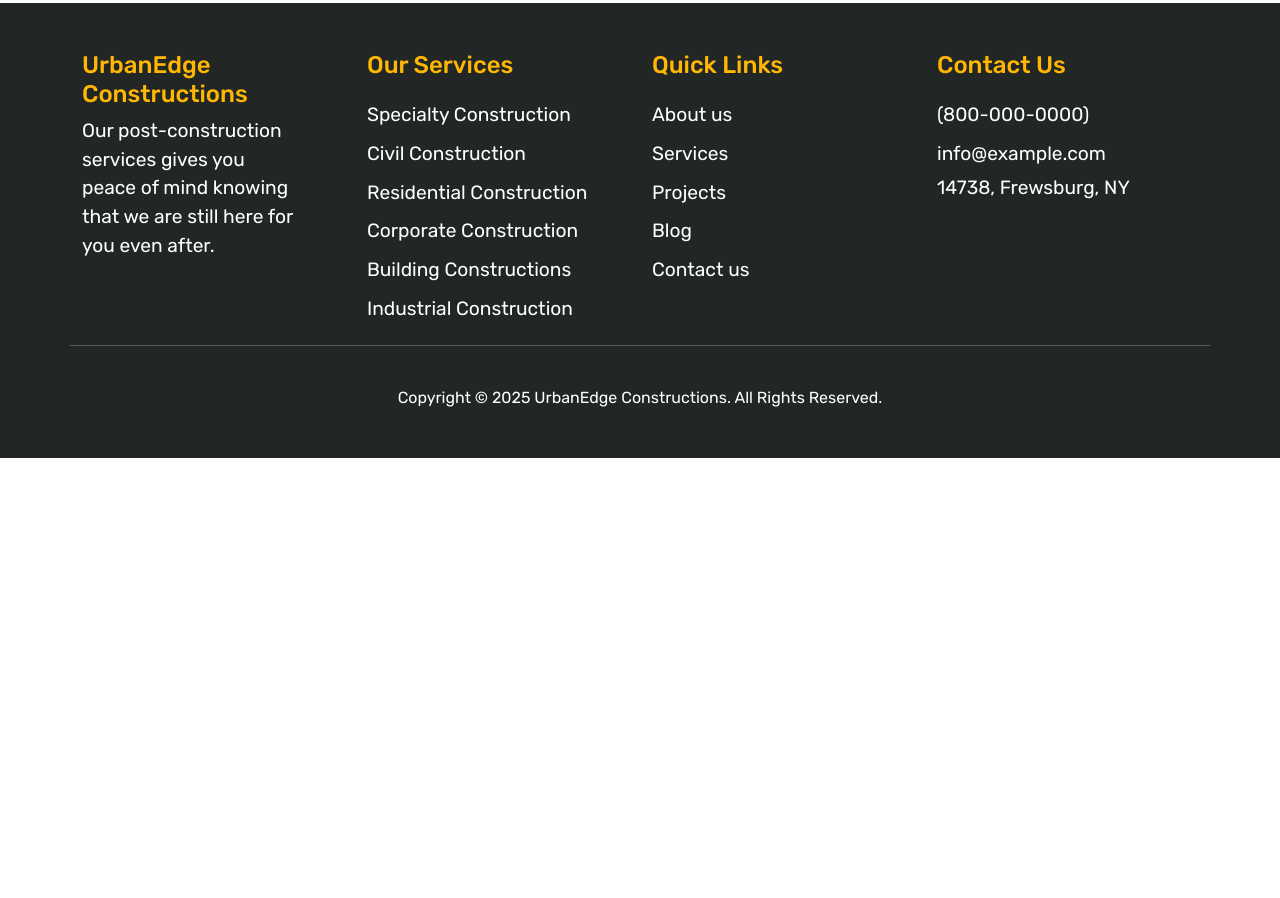
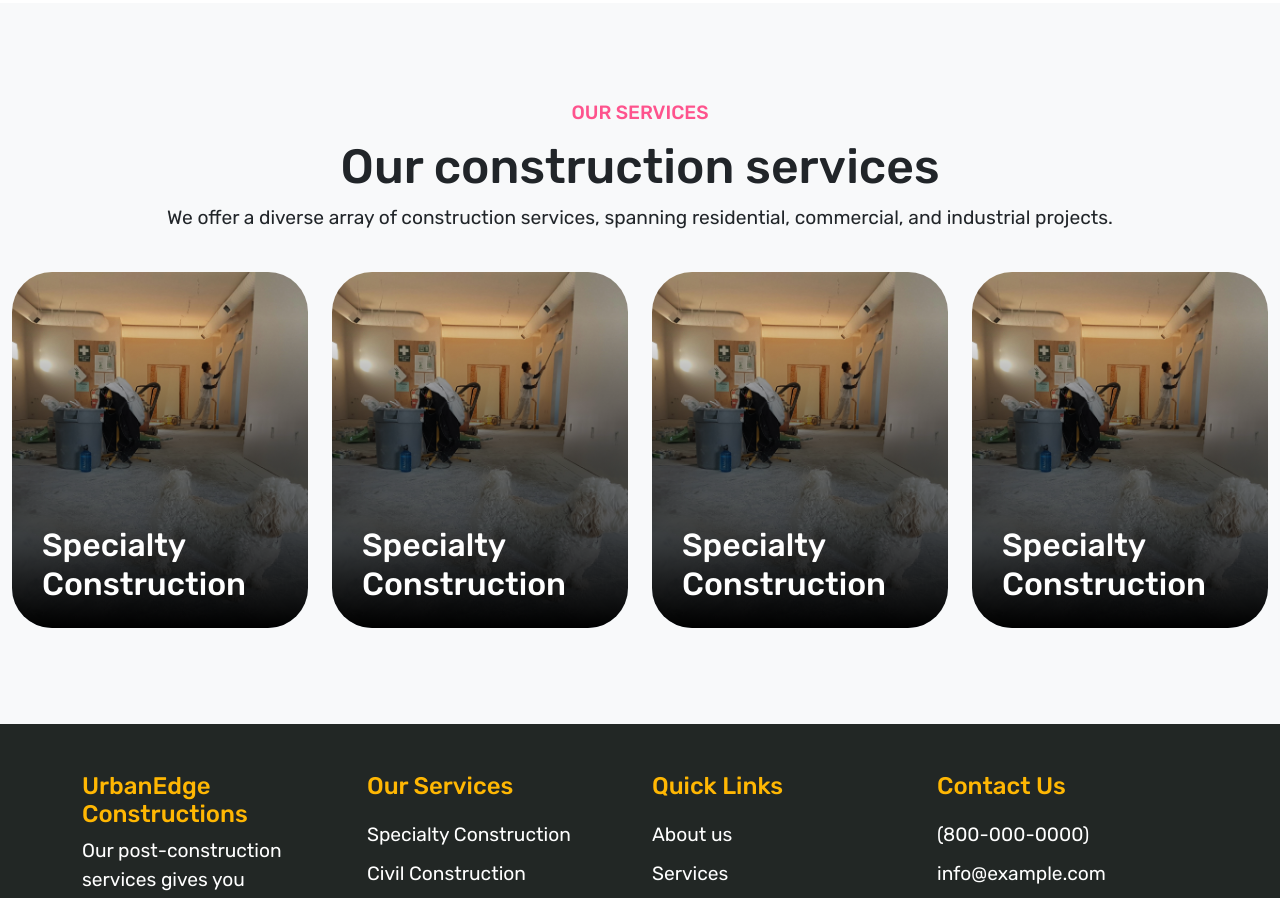
Before and after one commit to N41t/CivilConstruction_website, a React (Vite) app in the folder frontend/: page / in a window 1280 px wide. Shown: the part 1520-2418 px from the top of the page. Before the commit the page ends 1978 px from the top, so only its background shows below. Built offline with nearby package versions, Linux system fonts and the light colour scheme.

Commit message:
added UI for Services block

```diff
--- a/frontend/src/assets/css/style.scss
+++ b/frontend/src/assets/css/style.scss
@@ -4,6 +4,7 @@ $secondary-color: #FFB703;
 $text-color: #000;
 $text-white: #FFFFFF;
 $dark-background: #222725;
+$light-background: #9e9b9b;
 
 @import url('https://fonts.googleapis.com/css2?family=Rubik:ital,wght@0,300..900;1,300..900&display=swap');
 
@@ -37,6 +38,10 @@ ul {
     }
 }
 
+.bg-light {
+    background-color: $light-background;
+}
+
 .btn-primary {
     background-color: $primary-color;
     border: 1px solid $primary-color;
@@ -63,6 +68,17 @@ ul {
     }
 }
 
+
+.section-header {
+    span {
+        color: $primary-color;
+        font-size: 1.2em;
+        padding-bottom: 10px;
+        display: block;
+        text-transform: uppercase;
+        font-weight: 500;
+    }
+}
 
 header{
     nav{
@@ -139,3 +155,59 @@ footer {
         font-weight: 500;
     }
 }
+
+.section-3 {
+    .item {
+        position: relative;
+        overflow: hidden;
+
+        &:hover {
+            .service-body {
+                transform: translateY(0%);
+
+                .service-content {
+                    opacity: 1;
+                }
+            }
+        }
+
+        .service-image {
+            position: relative;
+            overflow: hidden;
+
+            img {
+                width: 100%;
+                border-radius: 40px;
+                aspect-ratio: 1 / 1.2;
+                object-fit: cover;
+            }
+
+            &:after {
+                content: "";
+                position: absolute;
+                top: 0;
+                left: 0;
+                bottom: 0;
+                right: 0;
+                border-radius: 40px;
+                background: linear-gradient(180deg, rgba(217, 217, 217, 0) 0%, rgba(217, 217, 217, 0) 13.02%,
+                 rgba(0, 0, 0, 0.51) 42.5%, rgba(0, 0, 0, 0.63) 70%, #000000 100%);
+            }
+        }
+
+        .service-body {
+            color: $text-white;
+            position: absolute;
+            left: 30px;
+            right: 30px;
+            bottom: 30px;
+            transform: translateY(80%);
+            transition: all 0.4s ease-in-out;
+
+            .service-content {
+                transition: all 0.4s ease-in-out;
+                opacity: 0;
+            }
+        }
+    }
+}
--- a/frontend/src/components/frontend/Home.jsx
+++ b/frontend/src/components/frontend/Home.jsx
@@ -2,6 +2,7 @@ import React from 'react';
 import AboutImg from '../../assets/images/about-us.jpg';
 import Header from '../common/Header';
 import Footer from '../common/Footer';
+import ServiceImg from '../../assets/images/construction1.jpg';
 
 const Home = () => {
   return (
@@ -60,6 +61,111 @@ const Home = () => {
             </div>
           </section>
 
+          {/* Our Services */}
+          <section className='section-3 bg-light py-5'>
+            <div className='container-fluid py-5'>
+              <div className='section-header text-center'>
+                <span>our services</span>
+                <h2>Our construction services</h2>
+                <p>We offer a diverse array of construction services,
+                  spanning residential, commercial, and industrial projects.</p>
+              </div>
+
+              {/* Cards */}
+              <div className='row pt-4'>
+
+                {/* Specialty Construction card */}
+                <div className='col-md-3 col-lg-3'>
+                  <div className='item'>
+
+                    <div className='service-image'>
+                      <img src={ServiceImg} alt="" className='w-100'/>
+                    </div>
+                    <div className='service-body'>
+                      <div className='service-title'>
+                        <h3>Specialty Construction</h3>
+                      </div>
+                      <div className='service-content'>
+                        <p>Specialty construction is a niche sector within the construction
+                          industry that focuses on projects requiring specialized skills, materials,
+                          and techniques.</p>
+                      </div>
+                      <a href='#' className='btn btn-primary'>Read More</a>
+                    </div>
+
+                  </div>
+                </div>
+
+                {/* Civil Construction card */}
+                <div className='col-md-3 col-lg-3'>
+                  <div className='item'>
+
+                    <div className='service-image'>
+                      <img src={ServiceImg} alt="" className='w-100'/>
+                    </div>
+                    <div className='service-body'>
+                      <div className='service-title'>
+                        <h3>Specialty Construction</h3>
+                      </div>
+                      <div className='service-content'>
+                        <p>Specialty construction is a niche sector within the construction
+                          industry that focuses on projects requiring specialized skills, materials,
+                          and techniques.</p>
+                      </div>
+                      <a href='#' className='btn btn-primary'>Read More</a>
+                    </div>
+
+                  </div>
+                </div>
+
+                {/* Residential Construction card */}
+                <div className='col-md-3 col-lg-3'>
+                  <div className='item'>
+
+                    <div className='service-image'>
+                      <img src={ServiceImg} alt="" className='w-100'/>
+                    </div>
+                    <div className='service-body'>
+                      <div className='service-title'>
+                        <h3>Specialty Construction</h3>
+                      </div>
+                      <div className='service-content'>
+                        <p>Specialty construction is a niche sector within the construction
+                          industry that focuses on projects requiring specialized skills, materials,
+                          and techniques.</p>
+                      </div>
+                      <a href='#' className='btn btn-primary'>Read More</a>
+                    </div>
+
+                  </div>
+                </div>
+
+                {/* Corporate Construction card */}
+                <div className='col-md-3 col-lg-3'>
+                  <div className='item'>
+
+                    <div className='service-image'>
+                      <img src={ServiceImg} alt="" className='w-100'/>
+                    </div>
+                    <div className='service-body'>
+                      <div className='service-title'>
+                        <h3>Specialty Construction</h3>
+                      </div>
+                      <div className='service-content'>
+                        <p>Specialty construction is a niche sector within the construction
+                          industry that focuses on projects requiring specialized skills, materials,
+                          and techniques.</p>
+                      </div>
+                      <a href='#' className='btn btn-primary'>Read More</a>
+                    </div>
+
+                  </div>
+                </div>
+
+              </div>
+            </div>
+          </section>
+
       </main>
 
 
```
